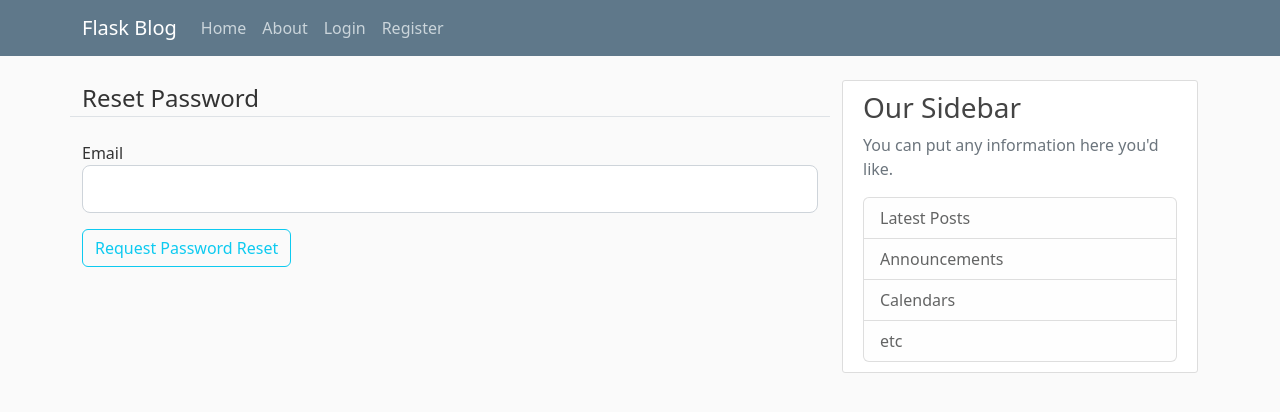
After one commit to christinehannn/crispy-flask, a Flask app: page /reset-password in a window 1280 px wide. The commit adds this page. Shown: the top 412 px of the page. Run offline with Flask 2, Linux system fonts and the light colour scheme; some libraries are stand-ins or nearby versions.

Commit message:
add reset password functionality, routes, forms, model methods, use mailgun api for emails

```diff
--- a/flaskblog/forms.py
+++ b/flaskblog/forms.py
@@ -1,18 +1,21 @@
+from flask_login import current_user
 from flask_wtf import FlaskForm
-from flask_wtf.file import FileField, FileAllowed
-from flask_login import current_user
+from flask_wtf.file import (
+    FileAllowed,
+    FileField,
+)
 from wtforms import (
+    BooleanField,
+    PasswordField,
     StringField,
-    PasswordField,
     SubmitField,
-    BooleanField,
     TextAreaField,
 )
 from wtforms.validators import (
     DataRequired,
-    Length,
     Email,
     EqualTo,
+    Length,
     ValidationError,
 )
 
@@ -101,3 +104,32 @@
     title = StringField('Title', validators=[DataRequired()])
     content = TextAreaField('Content', validators=[DataRequired()])
     submit = SubmitField('Post')
+
+
+class RequestResetForm(FlaskForm):
+
+    email = StringField(
+        'Email',
+        validators=[DataRequired(), Email()]
+    )
+    submit = SubmitField('Request Password Reset')
+
+    def validate_email(self, email):
+        user = User.query.filter_by(email=email.data).first()
+        if user is None:
+            raise ValidationError(
+                'There is no account with that email. You must register first.'
+            )
+
+
+class ResetPasswordForm(FlaskForm):
+
+    password = PasswordField(
+        'Password',
+        validators=[DataRequired()]
+    )
+    confirm_password = PasswordField(
+        'Confirm Password',
+        validators=[DataRequired(), EqualTo('password')]
+    )
+    submit = SubmitField('Reset Password')
--- a/flaskblog/routes.py
+++ b/flaskblog/routes.py
@@ -1,5 +1,6 @@
 import os
 import secrets
+
 from PIL import Image
 from flask import (
     render_template,
@@ -22,15 +23,18 @@
     bcrypt,
 )
 from flaskblog.forms import (
+    LoginForm,
+    PostForm,
     RegistrationForm,
-    LoginForm,
+    RequestResetForm,
+    ResetPasswordForm,
     UpdateAccountForm,
-    PostForm,
 )
 from flaskblog.models import (
+    Post,
     User,
-    Post,
 )
+from flaskblog.utils import send_mailgun_email
 
 
 @app.route('/')
@@ -228,3 +232,76 @@
         per_page=5
     )
     return render_template('user_posts.html', posts=posts, user=user)
+
+
+def send_reset_email(user):
+    token = user.get_reset_token()
+    body = (
+        f'To reset your password, visit the following link: '
+        f'{url_for("reset_token", token=token, _external=True)}\n'
+        'If you did not make this request then simply ignore this email and '
+        'no changes will be made.'
+    )
+    send_mailgun_email(
+        user.email,
+        'Password Reset Request',
+        body
+    )
+
+
+@app.route('/reset-password', methods=['GET', 'POST'])
+def reset_request():
+    if current_user.is_authenticated:
+        return redirect(url_for('home'))
+
+    form = RequestResetForm()
+    if form.validate_on_submit():
+        user = User.query.filter_by(email=form.email.data).first()
+        send_reset_email(user)
+
+        flash(
+            'An email has been sent with instructions to reset your password.',
+            'info'
+        )
+
+        return redirect(url_for('login'))
+
+    return render_template(
+        'reset_request.html',
+        title='Reset Password',
+        form =form
+    )
+
+
+@app.route('/reset-password/<token>', methods=['GET', 'POST'])
+def reset_token(token):
+    if current_user.is_authenticated:
+        return redirect(url_for('home'))
+
+    user = User.verify_reset_token(token)
+    if user is None:
+        flash('That is an invalid or expired token', 'warning')
+        return redirect(url_for('reset_request'))
+
+    form = ResetPasswordForm()
+    if form.validate_on_submit():
+        hashed_password = bcrypt.generate_password_hash(
+            form.password.data
+        ).decode(
+            'utf-8'
+        )
+        user.password = hashed_password
+        db.session.commit()
+
+        flash(
+            'Your password has been updated! You are now able to log in',
+            'success'
+        )
+
+        return redirect(url_for('login'))
+
+    return render_template(
+        'reset_token.html',
+        title='Reset Password',
+        form=form
+    )
--- a/flaskblog/templates/login.html
+++ b/flaskblog/templates/login.html
@@ -37,10 +37,10 @@
         </div>
         <div class="col-xs-12 mb-3">
           {{ form.submit(class="btn btn-outline-info") }}
+          <small class="text-muted ml-2">
+            <a href="{{ url_for('reset_request') }}">Forgot Password?</a>
+          </small>
         </div>
-        <small class="text-muted ml-2">
-          <a href="#">Forgot Password?</a>
-        </small>
       </fieldset>
     </form>
   </div>
--- /dev/null
+++ b/flaskblog/templates/reset_request.html
@@ -0,0 +1,27 @@
+{% extends 'layout.html' %}
+{% block content %}
+  <div class="'content-section">
+    <form method="POST" action="">
+      {{ form.hidden_tag() }}
+      <fieldset class="row">
+        <legend class="border-bottom mb-4">Reset Password</legend>
+        <div class="col-xs-12 mb-3">
+          {{ form.email.label(class="form-control-label") }}
+          {% if form.email.errors %}
+            {{ form.email(class="form-control form-control-lg is-invalid") }}
+            <div class="invalid-feedback">
+              {% for error in form.email.errors %}
+                <span>{{ error }}</span>
+              {% endfor %}
+            </div>
+          {% else %}
+            {{ form.email(class="form-control form-control-lg") }}
+          {% endif %}
+        </div>
+        <div class="col-xs-12 mb-3">
+          {{ form.submit(class="btn btn-outline-info") }}
+        </div>
+      </fieldset>
+    </form>
+  </div>
+{% endblock content %}
```
Also changed, not shown: flaskblog/__init__.py (+10 -2 lines), flaskblog/models.py (+22 -1 lines), flaskblog/templates/reset_token.html (added, +40 -0 lines), flaskblog/utils.py (added, +22 -0 lines).
